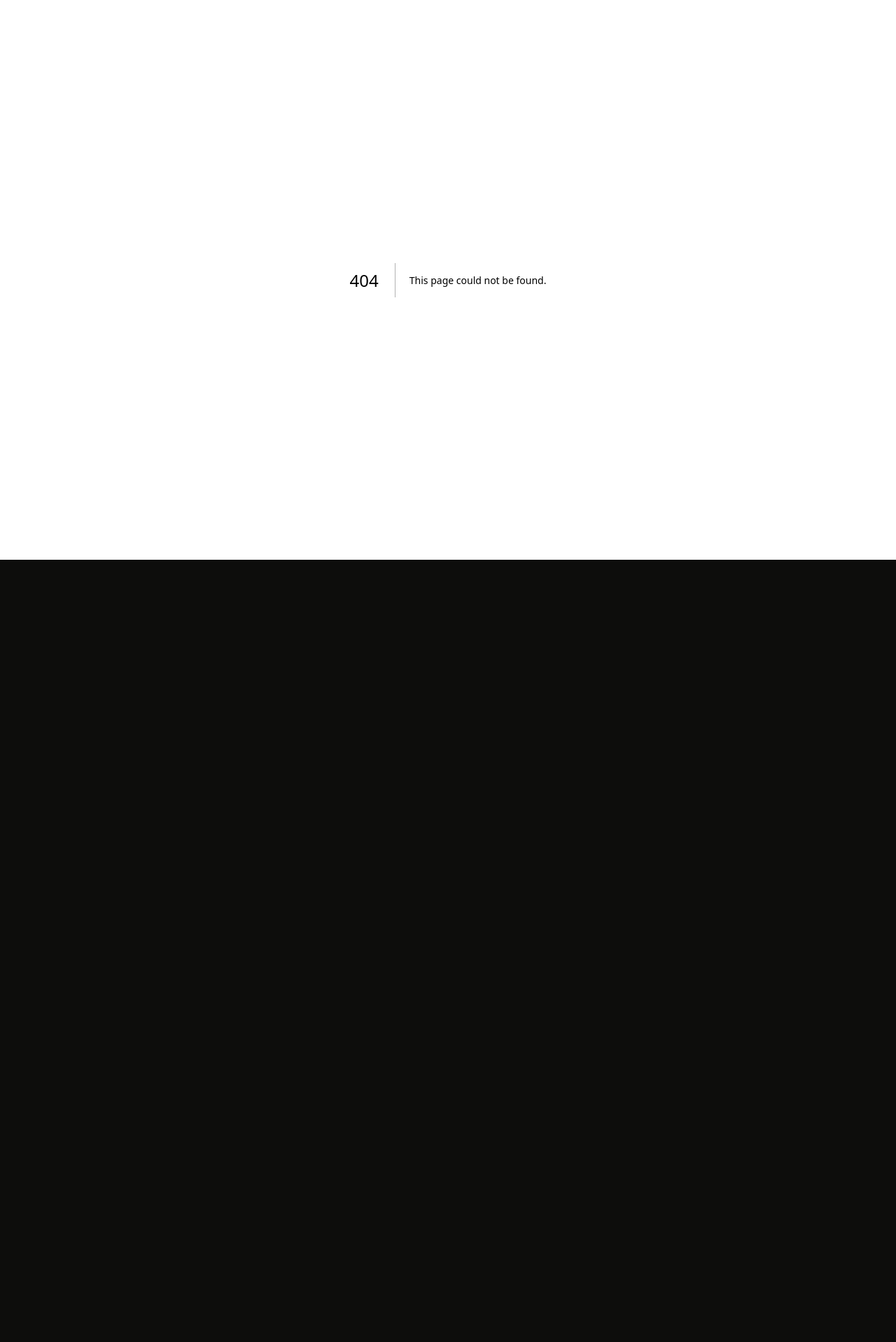
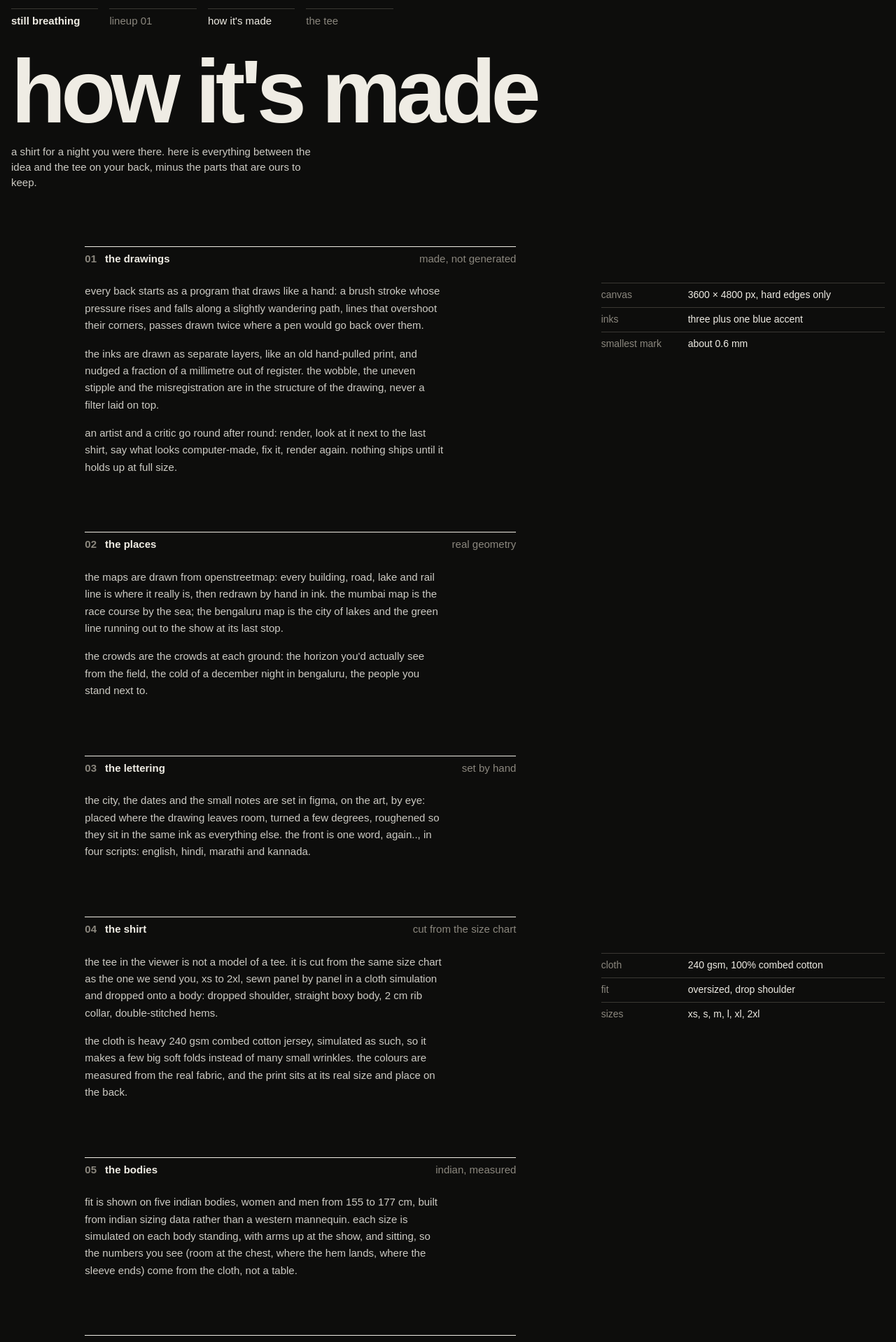
Before and after one commit to once-human/still-breathing, a Next.js app: page /made in a window 1280 px wide. Before the commit this address had no page. Shown: the top 1918 px of the page at 70% size. Before the commit the page ends 800 px from the top, so only its background shows below. Built offline with nearby package versions, Linux system fonts and the light colour scheme; a web font is replaced by a local one.

Commit message:
How it's made: the drawings, the places, the lettering, the shirt, the bodies, the viewer and your privacy, on its own page

```diff
--- /dev/null
+++ b/src/app/made/page.tsx
@@ -0,0 +1,114 @@
+import type { Metadata } from "next";
+import Link from "next/link";
+import { Label } from "@/components/Label";
+import { BigWord } from "@/components/BigWord";
+import pkg from "../../../package.json";
+
+export const metadata: Metadata = {
+  title: "how it's made · still breathing",
+  description: "How a still breathing shirt is drawn, cut, simulated and shown: hand-made art from real places, a pattern graded on Indian bodies, cloth physics, and a path tracer that runs in your browser.",
+};
+
+type Part = { no: string; title: string; note?: string; body: string[]; facts?: [string, string][] };
+
+const PARTS: Part[] = [
+  {
+    no: "01", title: "the drawings", note: "made, not generated",
+    body: [
+      "every back starts as a program that draws like a hand: a brush stroke whose pressure rises and falls along a slightly wandering path, lines that overshoot their corners, passes drawn twice where a pen would go back over them.",
+      "the inks are drawn as separate layers, like an old hand-pulled print, and nudged a fraction of a millimetre out of register. the wobble, the uneven stipple and the misregistration are in the structure of the drawing, never a filter laid on top.",
+      "an artist and a critic go round after round: render, look at it next to the last shirt, say what looks computer-made, fix it, render again. nothing ships until it holds up at full size.",
+    ],
+    facts: [["canvas", "3600 × 4800 px, hard edges only"], ["inks", "three plus one blue accent"], ["smallest mark", "about 0.6 mm"]],
+  },
+  {
+    no: "02", title: "the places", note: "real geometry",
+    body: [
+      "the maps are drawn from openstreetmap: every building, road, lake and rail line is where it really is, then redrawn by hand in ink. the mumbai map is the race course by the sea; the bengaluru map is the city of lakes and the green line running out to the show at its last stop.",
+      "the crowds are the crowds at each ground: the horizon you'd actually see from the field, the cold of a december night in bengaluru, the people you stand next to.",
+    ],
+  },
+  {
+    no: "03", title: "the lettering", note: "set by hand",
+    body: [
+      "the city, the dates and the small notes are set in figma, on the art, by eye: placed where the drawing leaves room, turned a few degrees, roughened so they sit in the same ink as everything else. the front is one word, again.., in four scripts: english, hindi, marathi and kannada.",
+    ],
+  },
+  {
+    no: "04", title: "the shirt", note: "cut from the size chart",
+    body: [
+      "the tee in the viewer is not a model of a tee. it is cut from the same size chart as the one we send you, xs to 2xl, sewn panel by panel in a cloth simulation and dropped onto a body: dropped shoulder, straight boxy body, 2 cm rib collar, double-stitched hems.",
+      "the cloth is heavy 240 gsm combed cotton jersey, simulated as such, so it makes a few big soft folds instead of many small wrinkles. the colours are measured from the real fabric, and the print sits at its real size and place on the back.",
+    ],
+    facts: [["cloth", "240 gsm, 100% combed cotton"], ["fit", "oversized, drop shoulder"], ["sizes", "xs, s, m, l, xl, 2xl"]],
+  },
+  {
+    no: "05", title: "the bodies", note: "indian, measured",
+    body: [
+      "fit is shown on five indian bodies, women and men from 155 to 177 cm, built from indian sizing data rather than a western mannequin. each size is simulated on each body standing, with arms up at the show, and sitting, so the numbers you see (room at the chest, where the hem lands, where the sleeve ends) come from the cloth, not a table.",
+    ],
+  },
+  {
+    no: "06", title: "the viewer", note: "in your browser",
+    body: [
+      "the tee you turn is drawn live with webgpu, the newest graphics layer in browsers, at your screen's full sharpness and refresh rate. it turns by itself; put your pointer on it and it eases to a stop and is yours.",
+      "the cloth moves for real. a coarse net of about two thousand points rides on the shirt: the shoulders and chest are carried by the form, the hem and sleeves hang free and trail a turn, and a slow breeze with gusts and lulls moves through it. where the jersey gets squeezed it folds.",
+      "when it comes to rest, your browser path-traces the exact view in the background: real light from real-sized softboxes, bouncing between the folds, through the same cotton and ink as the offline renders. it works in thin strips so it never takes a frame from you, and it only fades in once it's clean.",
+    ],
+    facts: [["live view", "webgpu, falls back to webgl2"], ["path tracer", "written for this site, denoised"], ["photos", "the same tracer, story or post size"]],
+  },
+  {
+    no: "07", title: "your privacy", note: "nothing leaves",
+    body: [
+      "the try-on reads your camera with a pose model that runs on your own device. the video is never recorded and never sent anywhere; close it and the camera is off.",
+      "the countdown and weather show the city of the shirt you're looking at. for the generic parts of the page we guess your nearest show from a rough, city-level location of your connection: no permission prompt, nothing stored, nothing shared.",
+    ],
+  },
+];
+
+export default function Made() {
+  return (
+    <>
+      <nav aria-label="Main" className="fixed inset-x-0 top-0 z-50 grid grid-cols-4 gap-3 bg-paper px-4 pt-3 pb-2 text-[13px] sm:gap-4 sm:text-[15px] md:grid-cols-7 lg:grid-cols-9">
+        <Link href="/" className="truncate border-t border-line pt-1.5 font-semibold">still breathing</Link>
+        <span className="hidden truncate border-t border-line pt-1.5 text-quiet lg:block">lineup 01</span>
+        <span className="truncate border-t border-line pt-1.5">how it&apos;s made</span>
+        <Link href="/#studio" className="truncate border-t border-line pt-1.5 text-quiet hover:text-ink">the tee</Link>
+      </nav>
+      <main className="pt-20">
+        <BigWord word="how it's made" as="h1" className="px-4 text-[13vw] md:text-[10vw]" />
+        <p className="mt-6 max-w-[56ch] px-4 text-[15px] text-ink/85">
+          a shirt for a night you were there. here is everything between the idea and the tee on your back, minus the parts that are ours to keep.
+        </p>
+        <div className="mt-20 space-y-20 px-4">
+          {PARTS.map((p) => (
+            <section key={p.no} className="grid grid-cols-1 gap-x-4 md:grid-cols-12">
+              <div className="md:col-span-7 lg:col-span-6 lg:col-start-2">
+                <Label note={p.note}><span className="mr-3 text-quiet tnum">{p.no}</span>{p.title}</Label>
+                <div className="space-y-4 text-[15px] leading-relaxed text-ink/85">
+                  {p.body.map((b) => <p key={b.slice(0, 24)} className="max-w-[62ch]">{b}</p>)}
+                </div>
+              </div>
+              {p.facts ? (
+                <dl className="mt-8 space-y-2 self-start text-[14px] md:col-span-5 md:mt-[3.25rem] lg:col-span-4 lg:col-start-9">
+                  {p.facts.map(([k, v]) => (
+                    <div key={k} className="grid grid-cols-[7rem_1fr] gap-3 border-t border-line pt-1.5"><dt className="text-quiet">{k}</dt><dd>{v}</dd></div>
+                  ))}
+                </dl>
+              ) : null}
+            </section>
+          ))}
+        </div>
+        <div className="mt-24 px-4">
+          <Link href="/#studio" className="text-[clamp(28px,5vw,64px)] font-extrabold tracking-[-0.04em] hover:text-blue">see the tee →</Link>
+        </div>
+      </main>
+      <footer className="mt-32 grid grid-cols-2 gap-3 px-4 pb-4 text-[13px] md:grid-cols-4">
+        <span className="border-t border-line pt-1.5">still breathing, lineup 01</span>
+        <span className="border-t border-line pt-1.5 text-quiet">made to order</span>
+        <span className="hidden border-t border-line pt-1.5 text-quiet md:block">made in india</span>
+        <span className="hidden border-t border-line pt-1.5 text-right text-quiet md:block">v{pkg.version}</span>
+      </footer>
+    </>
+  );
+}
--- a/src/app/page.tsx
+++ b/src/app/page.tsx
@@ -76,7 +76,7 @@ export default function Home() {
       <footer className="mt-32 grid grid-cols-2 gap-3 px-4 pb-4 text-[13px] md:grid-cols-4">
         <span className="border-t border-line pt-1.5">still breathing, lineup 01</span>
         <span className="border-t border-line pt-1.5 text-quiet">made to order</span>
-        <span className="hidden border-t border-line pt-1.5 text-quiet md:block">made in india</span>
+        <a href="/made" className="border-t border-line pt-1.5 text-quiet hover:text-ink">how it&apos;s made</a>
         <span className="hidden border-t border-line pt-1.5 text-right text-quiet md:block">v{pkg.version}</span>
       </footer>
     </>
--- a/src/components/Nav.tsx
+++ b/src/components/Nav.tsx
@@ -26,7 +26,7 @@ export function Nav() {
       {ITEMS.map((i) => (
         <a key={i.id} href={`#${i.id}`} onClick={go(i.id)} className={`${cell} ${SHOW[i.show]}`}>{i.label}</a>
       ))}
-      <span className={`${cell} ${SHOW.lg}`} aria-hidden />
+      <a href="/made" className={`${cell} ${SHOW.lg} text-quiet hover:text-ink`}>how it&apos;s made</a>
       <span className={`${cell} tnum text-right md:text-left`}><Countdown short /></span>
     </nav>
   );
```
